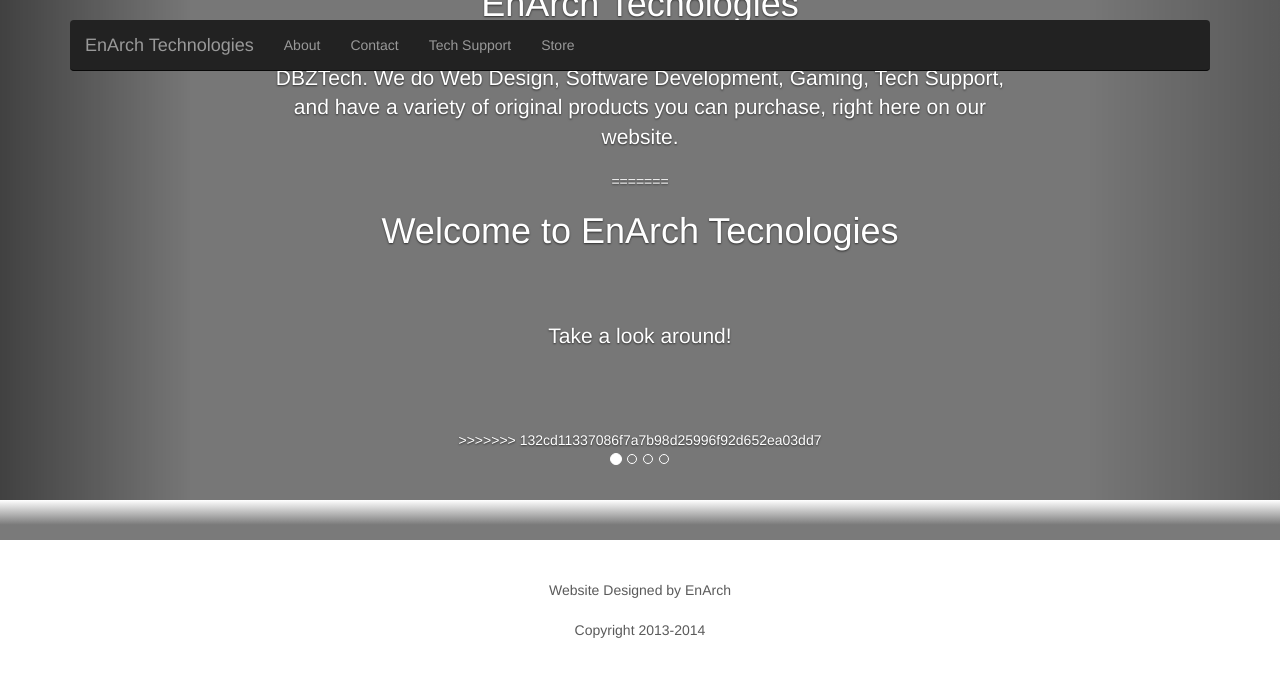
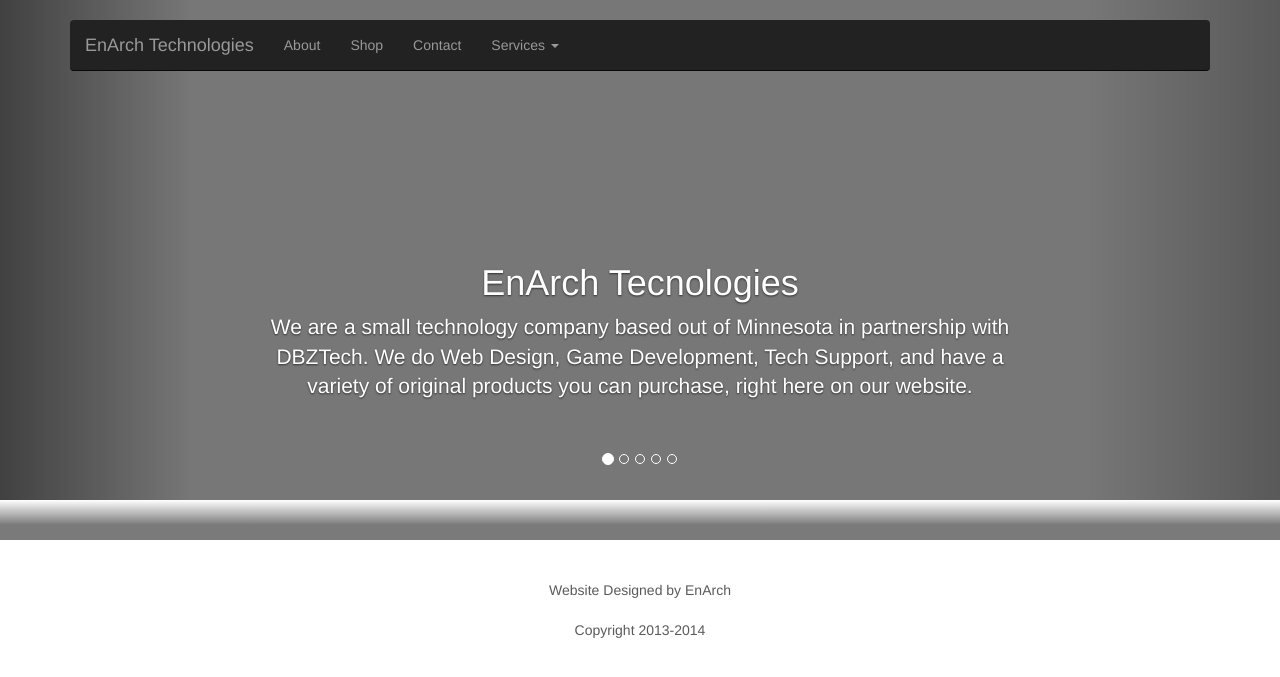
Before and after one commit to flamespinner/EnArchTechnologies, a PHP site: page / in a window 1280 px wide. Shown: the top 677 px of the page. Run offline with PHP 8.4, Linux system fonts and the light colour scheme; some libraries are stand-ins or nearby versions; some web fonts are replaced.

Commit message:
LOTSA CHANGES
Added 3 files, made some changes, dropdown still needs a fix though!
Added content for it in the header.

```diff
--- a/about.php
+++ b/about.php
@@ -1,8 +1,8 @@
 <?php
-    $pageTitle = "EnArch Tecnologies | Home";
     include('header.php');
 ?>
 <head>
+    <title>EnArch | About</title>
 <link rel="stylesheet" href="styles.css" type="text/css" media="screen" />
 </head>
 <div id="content">
@@ -11,10 +11,10 @@
 <br />
 <br />
     <p> We are not up to 100% yet. As you may see, styles and stuff are not completely implemented. If not, have no fear. We will be 100% running soon<br /><br />
-EnArch technologies is a small company based out of Minnesota, USA. We are only a handful of high school students who are interested in bettering the community of science and technology. We make games, design software, develop websites (at a very reasonable rate), and are currently working on a few big products that will (hopefully) be pretty successful and will spark interest in buyers. Check out the rest of our site for more info.<br /><br /></p>
+EnArch technologies is a small company based out of Minnesota, USA. We are only a handful of high school students who are interested in bettering the community of science and technology. We make games, design software, develop websites (at a very reasonable rate), and are currently working on a few big products that will (hopefully) be pretty successful and will spark interest in buyers. Check out the rest of our site for more info.</p>
 </div>
 <div id="gradient">
-<br /><Br />
+<br /><br />
 </div>
 <?php
     include('footer.php');
--- a/header.php
+++ b/header.php
@@ -8,17 +8,16 @@
     <meta name="author" content="">
     <link rel="shortcut icon" href="../../docs-assets/ico/favicon.png">
 
-    <title>EnArch Technologies | Home</title>
-
     <!-- Bootstrap core CSS -->
     <link href="css/bootstrap.css" rel="stylesheet">
     <!-- Custom styles for this template -->
     <link href="css/carousel.css" rel="stylesheet">
+      <link href="styles.css" rel="stylesheet">
   </head>
 <!-- NAVBAR
 ================================================== -->
   <body>
-    <div class="navbar-wrapper">
+  <div class="navbar-wrapper">
       <div class="container">
 
         <div class="navbar navbar-inverse navbar-static-top">
@@ -34,9 +33,17 @@
             <div class="navbar-collapse collapse">
               <ul class="nav navbar-nav">
                 <li><a href="about.php">About</a></li>
+                  <li><a href="#">Shop</a></li>
                 <li><a href="contact.php">Contact</a></li>
-                <li><a href="support.php">Tech Support</a></li>
-                <li><a href="store.php">Store</a></li>
+                <li class="dropdown">
+                  <a href="#" class="dropdown-toggle" data-toggle="dropdown">Services <b class="caret"></b></a>
+                  <ul class="dropdown-menu">
+                    <li><a href="webdesign.php">Web Design</a></li>
+                    <li><a href="#">Gaming</a></li>
+                    <li><a href="#">Tech Support</a></li>
+                     <!-- <li><a href="music.php">Music</a></li>-->
+                  </ul>
+                </li>
               </ul>
             </div>
           </div>
--- a/index.php
+++ b/index.php
@@ -4,10 +4,9 @@
 ?>
 
 <head>
-
+<title>EnArch | Home</title>
     <link rel="stylesheet" href="styles.css" type="text/css" media="screen" />
 </head>
-
 <!-- Carousel
     ================================================== -->
     <div id="myCarousel" class="carousel slide" data-ride="carousel">
@@ -17,22 +16,15 @@
         <li data-target="#myCarousel" data-slide-to="1"></li>
         <li data-target="#myCarousel" data-slide-to="2"></li>
         <li data-target="#myCarousel" data-slide-to="3"></li>
+          <li data-target="#myCarousel" data-slide-to="4"></li>
       </ol>
       <div class="carousel-inner">
         <div class="item active">
 
           <div class="container">
             <div class="carousel-caption">
-<<<<<<< HEAD
               <h1>EnArch Tecnologies</h1>
-              <p>We are a small technology company based out of Minnesota in partnership with DBZTech. We do Web Design, Software Development, Gaming, Tech Support, and have a variety of original products you can purchase, right here on our website.</p>
-=======
-              <h1>Welcome to EnArch Tecnologies</h1>
-                <br /><br /><br />
-                <p>Take a look around!</p>
-                <br /><br /><br />
-              <!--<p></p>-->
->>>>>>> 132cd11337086f7a7b98d25996f92d652ea03dd7
+              <p>We are a small technology company based out of Minnesota in partnership with DBZTech. We do Web Design, Game Development, Tech Support, and have a variety of original products you can purchase, right here on our website.<br/><br/></p>
               <!--<p><a class="btn btn-lg btn-primary" href="#" role="button">Sign up today</a></p>-->
             </div>
           </div>
@@ -42,7 +34,7 @@
           <div class="container">
             <div class="carousel-caption">
               <h1>Tech Support</h1>
-              <p>Note: We are not up to 100% yet. we are getting there. i am sorry if theres things missing. if you need to get a hold of us our emails are mwilke16@moundsparkacademy.org and rlannon16@moundsparkacademy.org</p>
+              <p>Note: We are not up to 100% yet. we are getting there. i am sorry if theres things missing. if you need to get a hold of us our emails are mwilke16@moundsparkacademy.org and rlannon16@moundsparkacademy.org<br /><br /></p>
               <p><a class="btn btn-lg btn-primary" href="support.php" role="button">Learn More</a></p>
             </div>
           </div>
@@ -51,8 +43,8 @@
 
           <div class="container">
             <div class="carousel-caption">
-              <h1>Gaming</h1>
-              <p>At EnArch, we hope to create new games of various styles for many systems, including Xbox, PS3, Windows, Mac, and games for various systems on emulators.</p>
+              <h1>Game Development</h1>
+              <p>At EnArch, we hope to create new games of various styles for many systems, including Xbox, PS3, Windows, Mac, and games for various systems on emulators.<br /><br /></p>
               <!--<p><a class="btn btn-lg btn-primary" href="#" role="button">Browse gallery</a></p>-->
             </div>
           </div>
@@ -65,12 +57,24 @@
               <h1>Original Products</h1>
               <p>We have a number of products we designed including
                 headphones, a gaming system, and more! Check out our
-                  "shop" page to see them!
+                  "shop" page to see them!<br/><br/>
                 </p>
               <!--<p><a class="btn btn-lg btn-primary" href="#" role="button">Learn more</a></p>-->
             </div>
           </div>
         </div>
+
+          <div class="item">
+
+          <div class="container">
+            <div class="carousel-caption">
+              <h1>Web Design</h1>
+              <p>The Web Developers at EnArch are excited to make your dream for your personal or company website become a reality.<br/><br/></p>
+              <!--<p><a class="btn btn-lg btn-primary" href="#" role="button">Browse gallery</a></p>-->
+            </div>
+          </div>
+        </div>
+
           </div>
         <div id="gradient">
 <br /><br />
--- a/styles.css
+++ b/styles.css
@@ -2,9 +2,19 @@
 ***STYLES.CSS***
 ***************/
 
+
+#supportcontent
+{
+    background-color:#7a7a7a;
+    text-align:justify;
+    font-size:16px;
+    color:#FFF;
+    margin-top:0px;
+    padding:10px;
+}
+
 #content{
     background-color:#7a7a7a;
-    font:Tahoma;
     text-align:center;
     font-size:16px;
     color: #FFF;
@@ -34,3 +44,59 @@ background-image: linear-gradient(to bottom, #FFFFFF 0%, #7A7A7A 62%);
 {
     text-align:center;
 }
+
+/*.nav
+{
+    justify-content:center;
+    text-align:center;
+    width:700px;
+    height:45px;
+    background-color:#000;
+    color:#5a5a5a;
+    font-size:14px;
+    margin-left:300px;
+}
+
+.nav a
+{
+    text-decoration:none;
+}
+
+.nav a:hover
+{
+    color:#FFFFFF;
+}
+
+.nav ul{
+    list-style-type:none;
+}
+
+.nav ul li{
+    float:right;
+    position:relative;
+}
+
+.nav ul li a{
+    text-align:center;
+    display:block;
+    text-decoration:none;
+    color:#5a5a5a;
+    padding:15px;
+}
+
+.nav ul li ul{
+    display:none;
+    color:#5a5a5a;
+}
+
+.nav ul li:hover ul{
+    display:block;
+    position:absolute;
+    color:#5a5a5a
+}
+
+.nav ul li:hover ul li a{
+    display:block;
+     color:#FFF;
+     text-align: center;
+}*/
```
Also changed, not shown: music.php (added, +16 -0 lines), nav.php (added, +22 -0 lines), support.php (+17 -9 lines), webdesign.php (added, +27 -0 lines).
